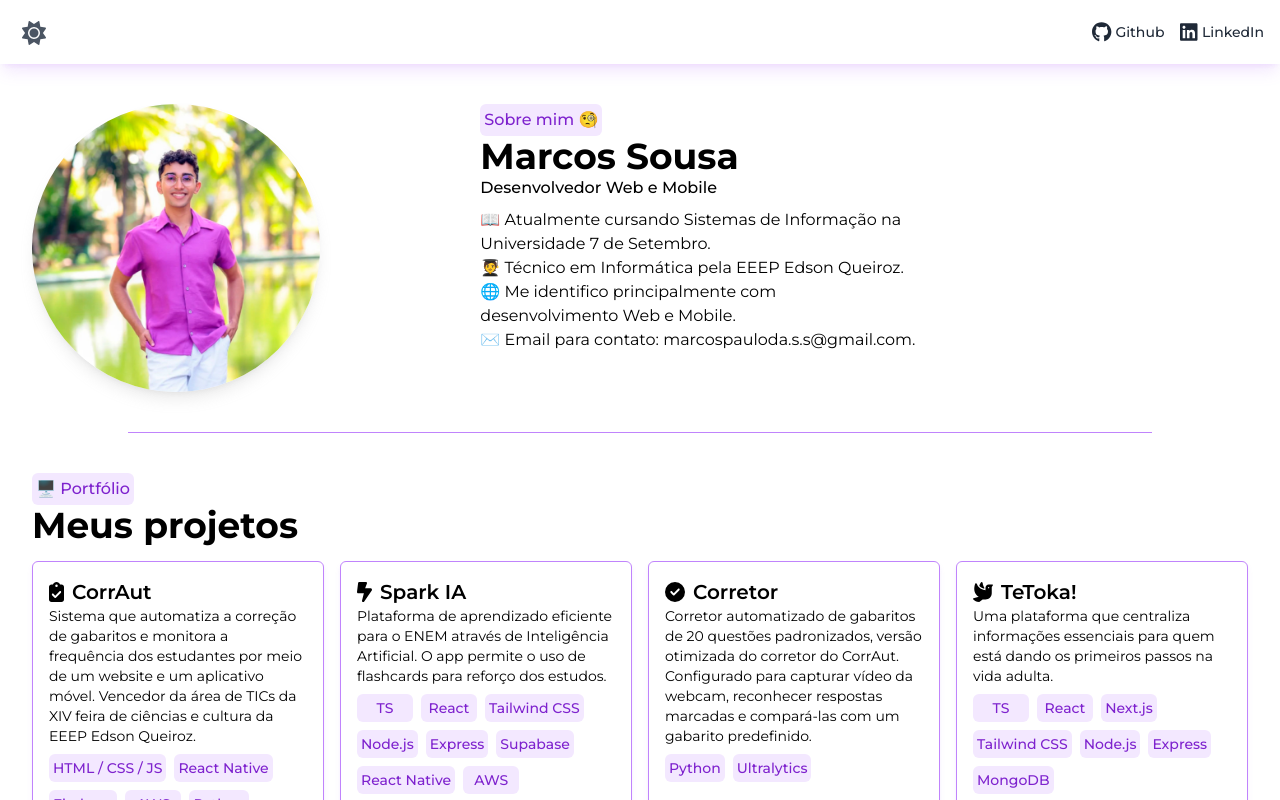
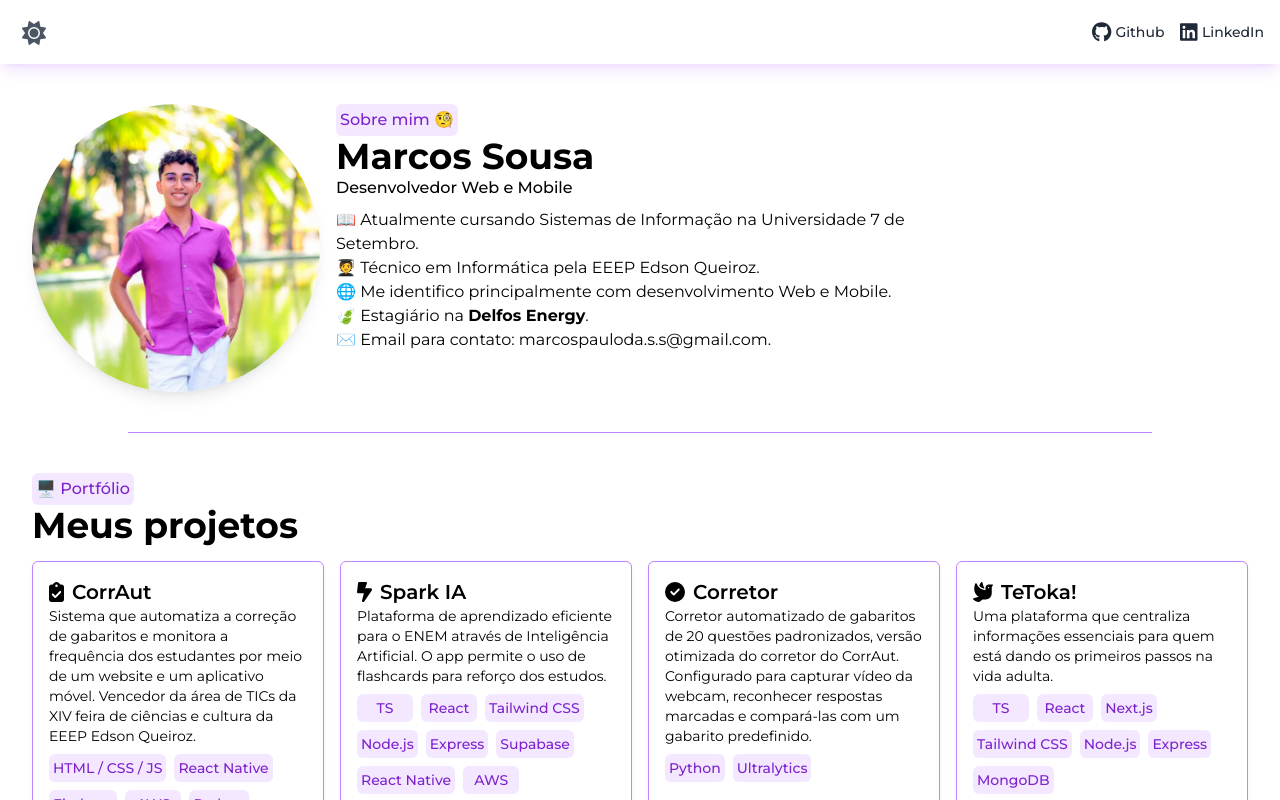
Before and after one commit to marcos-sousa-404/portfolio, a Next.js app: page / in a window 1280 px wide. Shown: the top 800 px of the page. Built offline with nearby package versions, Linux system fonts and the light colour scheme.

Commit message:
feat: added new list item and fixed bug

```diff
--- a/src/app/page.tsx
+++ b/src/app/page.tsx
@@ -81,7 +81,7 @@ export default function Home() {
             className="rounded-full mx-auto sm:ml-8 mb-4 object-cover aspect-square sm:my-auto h-56 sm:h-72 shadow-lg shadow-[#9993]"
             src="foto.jpg"
           />
-          <div className="mx-auto sm:ml-4">
+          <div className="mx-auto sm:ml-4 w-full">
             <div className="w-10/12 sm:w-full mx-8 sm:ml-0">
               <Badge>Sobre mim 🧐</Badge>
             </div>
@@ -100,6 +100,15 @@ export default function Home() {
               <li>
                 🌐 Me identifico principalmente com desenvolvimento Web e
                 Mobile.
+              </li>
+              <li>
+                🍃 Estagiário na{" "}
+                <strong>
+                  <a target="_blank" href="https://delfos.energy">
+                    Delfos Energy
+                  </a>
+                </strong>
+                .
               </li>
               <li>✉️ Email para contato: marcospauloda.s.s@gmail.com.</li>
             </ul>
```
